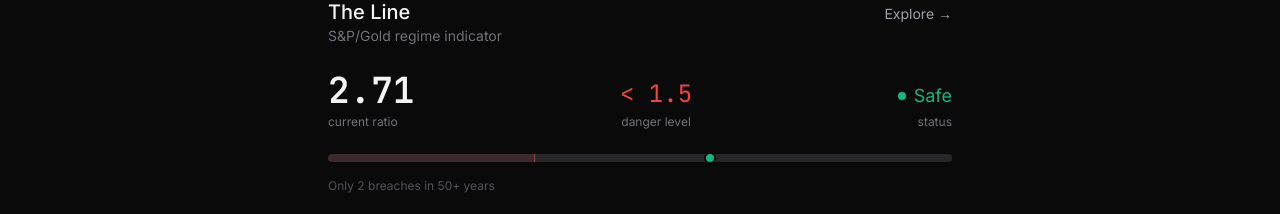
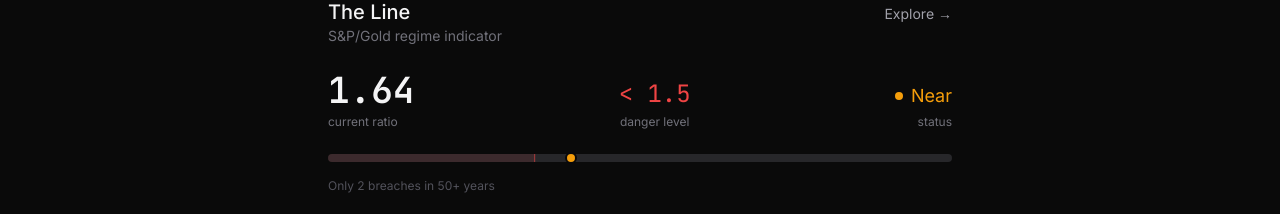
Before and after one commit to defi-naly/naly-dev, a Next.js app: page /tools in a window 1280 px wide. Shown: the part 150-364 px from the top of the page. Built offline with nearby package versions, Linux system fonts and the light colour scheme; no server answers.

Commit message:
Revert "Use live API data for The Line ratio on tools page"
This reverts commit 3463b8fc1122561595407aeb3a7fbb2a50c26d23.

```diff
--- a/app/tools/layout.js
+++ /dev/null
@@ -1,8 +0,0 @@
-export const metadata = {
-  title: 'Tools | naly.dev',
-  description: 'Interactive financial tools for understanding economic data and historical patterns.',
-};
-
-export default function ToolsLayout({ children }) {
-  return children;
-}
--- a/app/tools/page.js
+++ b/app/tools/page.js
@@ -1,9 +1,11 @@
-'use client';
-
-import { useState, useEffect } from 'react';
 import Header from '@/components/Header';
 import Footer from '@/components/Footer';
 import Link from 'next/link';
+
+export const metadata = {
+  title: 'Tools | naly.dev',
+  description: 'Interactive financial tools for understanding economic data and historical patterns.',
+};
 
 const tools = [
   { name: 'TruValue', slug: 'truvalue', description: 'inflation-adjusted', metric: '$100 → $17' },
@@ -13,46 +15,7 @@ const tools = [
   { name: 'Echo', slug: 'echo', description: 'historical rhymes', metric: 'Find yours' },
 ];
 
-const THRESHOLD = 1.5;
-
-function getStatus(ratio) {
-  if (ratio < THRESHOLD) return { label: 'CROSSED', color: 'red' };
-  if (ratio < THRESHOLD * 1.1) return { label: 'Near', color: 'amber' };
-  return { label: 'Safe', color: 'emerald' };
-}
-
-function getBarPosition(ratio) {
-  // Map ratio to position: 0 = 0%, 1.5 = 33%, 3.0 = 66%, 4.5+ = 100%
-  const minRatio = 0;
-  const maxRatio = 4.5;
-  const position = ((ratio - minRatio) / (maxRatio - minRatio)) * 100;
-  return Math.max(0, Math.min(100, position));
-}
-
 export default function ToolsPage() {
-  const [lineData, setLineData] = useState(null);
-  const [loading, setLoading] = useState(true);
-
-  useEffect(() => {
-    async function fetchLineData() {
-      try {
-        const response = await fetch('/api/the-line?range=1y');
-        if (response.ok) {
-          const data = await response.json();
-          setLineData(data);
-        }
-      } catch (error) {
-        console.error('Failed to fetch Line data:', error);
-      } finally {
-        setLoading(false);
-      }
-    }
-    fetchLineData();
-  }, []);
-
-  const ratio = lineData?.current?.ratio ?? null;
-  const status = ratio ? getStatus(ratio) : null;
-  const barPosition = ratio ? getBarPosition(ratio) : 38;
   return (
     <div className="min-h-screen flex flex-col">
       <Header />
@@ -82,9 +45,7 @@ export default function ToolsPage() {
             {/* Metrics - Desktop */}
             <div className="hidden sm:flex items-end justify-between mb-6">
               <div>
-                <div className="text-4xl font-mono font-semibold text-zinc-100">
-                  {loading ? '—' : ratio?.toFixed(2) ?? '—'}
-                </div>
+                <div className="text-4xl font-mono font-semibold text-zinc-100">1.64</div>
                 <div className="text-xs text-zinc-500 mt-1">current ratio</div>
               </div>
               <div className="text-center">
@@ -93,18 +54,8 @@ export default function ToolsPage() {
               </div>
               <div className="text-right">
                 <div className="flex items-center gap-2 justify-end">
-                  <span className={`w-2 h-2 rounded-full ${
-                    status?.color === 'red' ? 'bg-red-500' :
-                    status?.color === 'amber' ? 'bg-amber-500' :
-                    status?.color === 'emerald' ? 'bg-emerald-500' : 'bg-zinc-500'
-                  }`} />
-                  <span className={`text-lg ${
-                    status?.color === 'red' ? 'text-red-500' :
-                    status?.color === 'amber' ? 'text-amber-500' :
-                    status?.color === 'emerald' ? 'text-emerald-500' : 'text-zinc-500'
-                  }`}>
-                    {loading ? '—' : status?.label ?? '—'}
-                  </span>
+                  <span className="w-2 h-2 rounded-full bg-amber-500" />
+                  <span className="text-lg text-amber-500">Near</span>
                 </div>
                 <div className="text-xs text-zinc-500 mt-1">status</div>
               </div>
@@ -114,25 +65,13 @@ export default function ToolsPage() {
             <div className="sm:hidden mb-6">
               <div className="flex items-end justify-between mb-4">
                 <div>
-                  <div className="text-3xl font-mono font-semibold text-zinc-100">
-                    {loading ? '—' : ratio?.toFixed(2) ?? '—'}
-                  </div>
+                  <div className="text-3xl font-mono font-semibold text-zinc-100">1.64</div>
                   <div className="text-xs text-zinc-500 mt-1">current ratio</div>
                 </div>
                 <div className="text-right">
                   <div className="flex items-center gap-2 justify-end">
-                    <span className={`w-2 h-2 rounded-full ${
-                      status?.color === 'red' ? 'bg-red-500' :
-                      status?.color === 'amber' ? 'bg-amber-500' :
-                      status?.color === 'emerald' ? 'bg-emerald-500' : 'bg-zinc-500'
-                    }`} />
-                    <span className={`text-lg ${
-                      status?.color === 'red' ? 'text-red-500' :
-                      status?.color === 'amber' ? 'text-amber-500' :
-                      status?.color === 'emerald' ? 'text-emerald-500' : 'text-zinc-500'
-                    }`}>
-                      {loading ? '—' : status?.label ?? '—'}
-                    </span>
+                    <span className="w-2 h-2 rounded-full bg-amber-500" />
+                    <span className="text-lg text-amber-500">Near</span>
                   </div>
                   <div className="text-xs text-zinc-500 mt-1">status</div>
                 </div>
@@ -148,11 +87,8 @@ export default function ToolsPage() {
               <div className="absolute left-0 top-0 bottom-0 w-1/3 bg-red-500/10 rounded-l-full" />
               <div className="absolute top-0 bottom-0 w-px bg-red-500/50" style={{ left: '33%' }} />
               <div
-                className={`absolute top-1/2 -translate-y-1/2 w-3 h-3 rounded-full border-2 border-zinc-950 ${
-                  status?.color === 'red' ? 'bg-red-500' :
-                  status?.color === 'amber' ? 'bg-amber-500' : 'bg-emerald-500'
-                }`}
-                style={{ left: `${barPosition}%` }}
+                className="absolute top-1/2 -translate-y-1/2 w-3 h-3 bg-amber-500 rounded-full border-2 border-zinc-950"
+                style={{ left: '38%' }}
               />
             </div>
 
```
